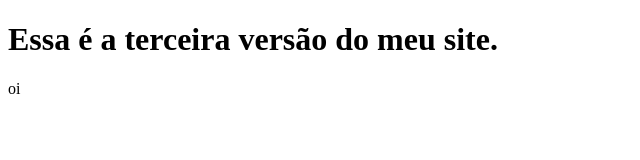
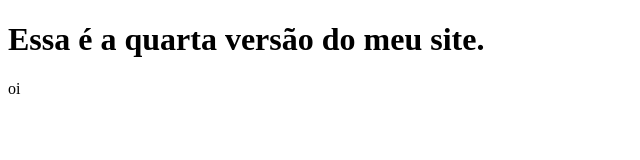
Before and after one commit to mgppaiva/aula_git-1, a plain HTML site: page index.html in a window 1280 px wide. Shown: the whole page, without its empty margins (0-640 px from the left). Drawn offline with Linux system fonts and the light colour scheme.

Commit message:
Quarta versão do site

```diff
--- a/index.html
+++ b/index.html
@@ -5,7 +5,7 @@
     <title>Document</title>
 </head>
 <body>
-    <h1>Essa é a terceira versão do meu site.</h1>
+    <h1>Essa é a quarta versão do meu site.</h1>
     <p> oi </p>
 </body>
 </html>
```
